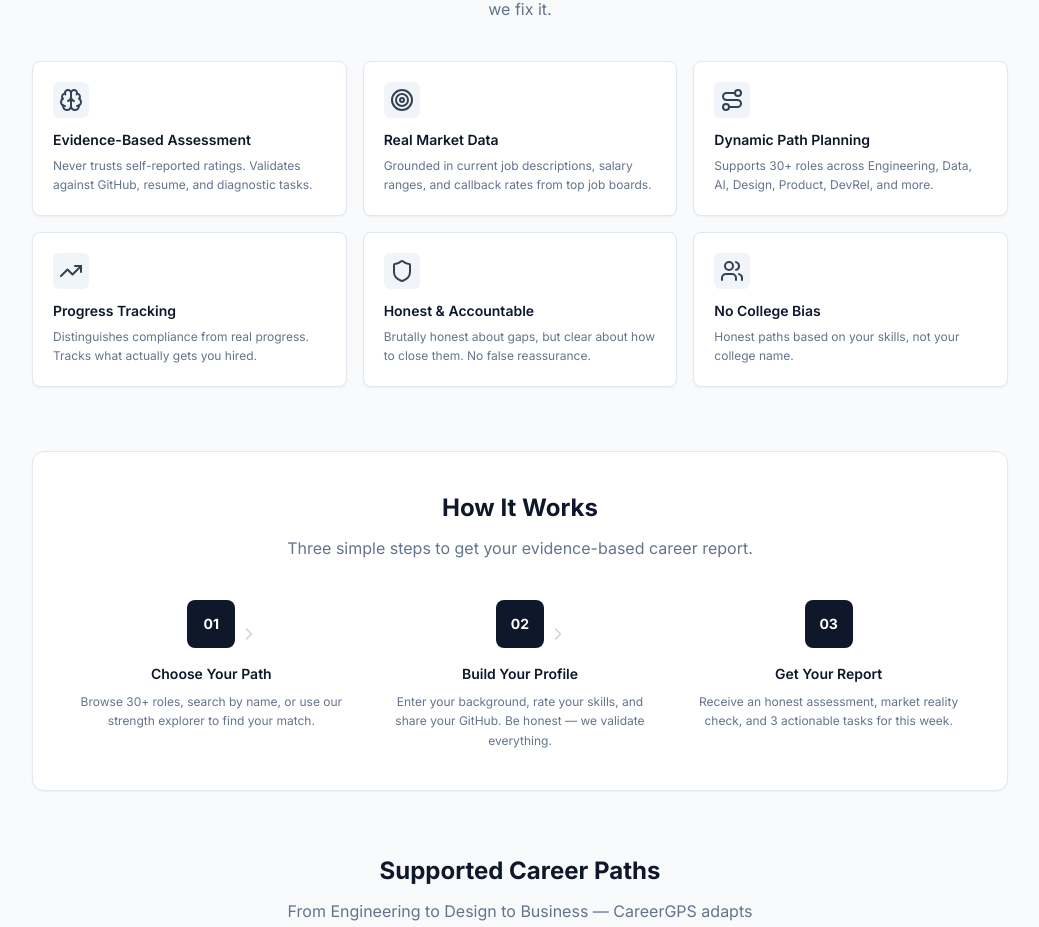
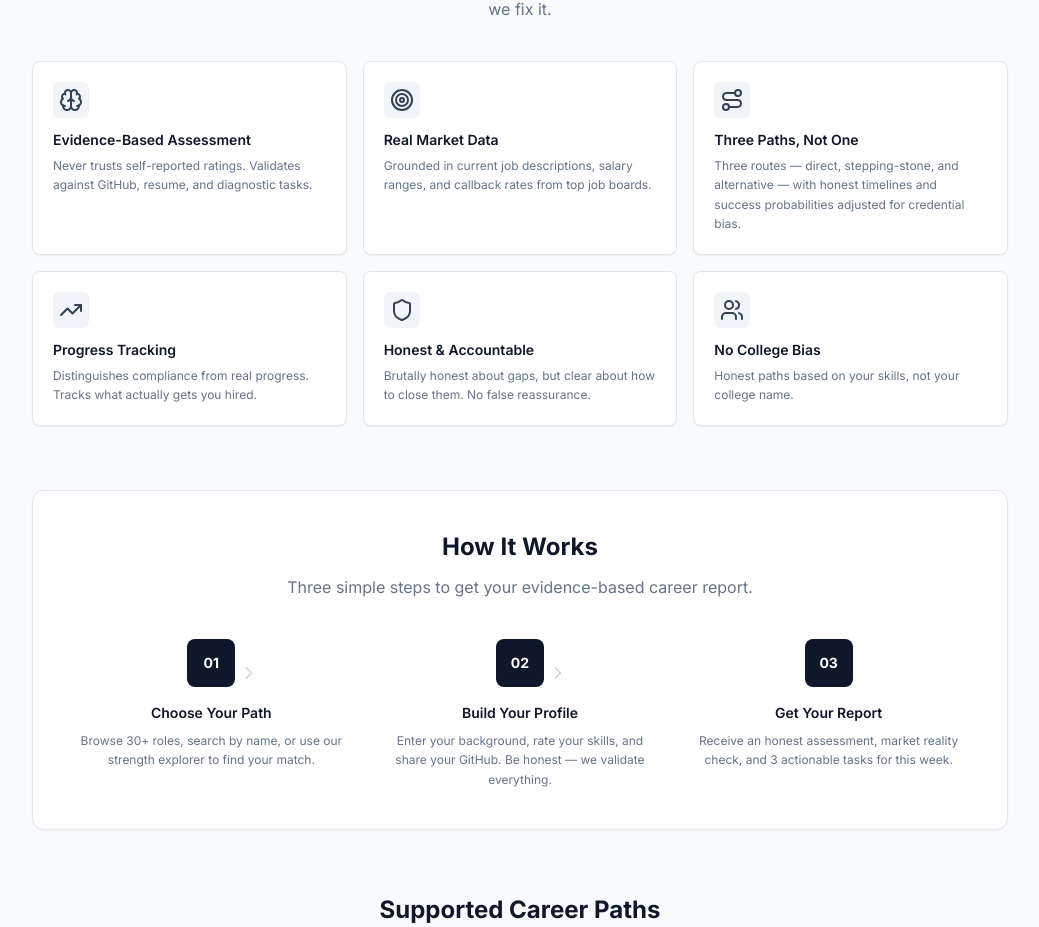
Before and after one commit to NagaaSaketh/CareerGPS, a React (Vite) app: page / in a window 1280 px wide. Shown: the part 838-1765 px from the top of the page, without its empty margins (120-1159 px from the left). Built offline with nearby package versions, Linux system fonts and the light colour scheme; no server answers.

Commit message:
fix: replace vague path planning card title and description on Home page

```diff
--- a/src/pages/Home.jsx
+++ b/src/pages/Home.jsx
@@ -21,8 +21,8 @@ function Home() {
     },
     {
       icon: Route,
-      title: 'Dynamic Path Planning',
-      description: 'Supports 30+ roles across Engineering, Data, AI, Design, Product, DevRel, and more.',
+      title: 'Three Paths, Not One',
+      description: 'Three routes — direct, stepping-stone, and alternative — with honest timelines and success probabilities adjusted for credential bias.',
     },
     {
       icon: TrendingUp,
```
